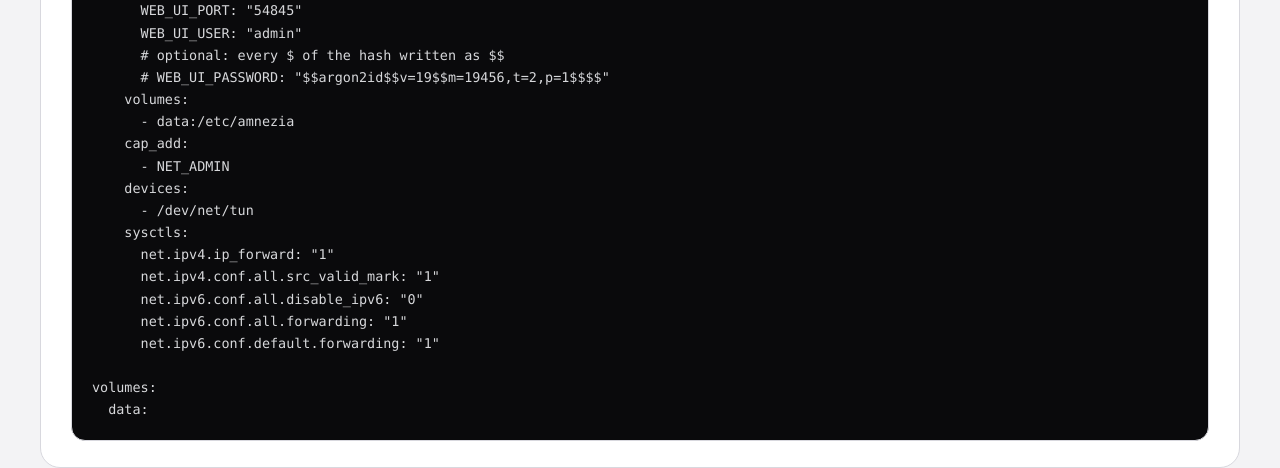
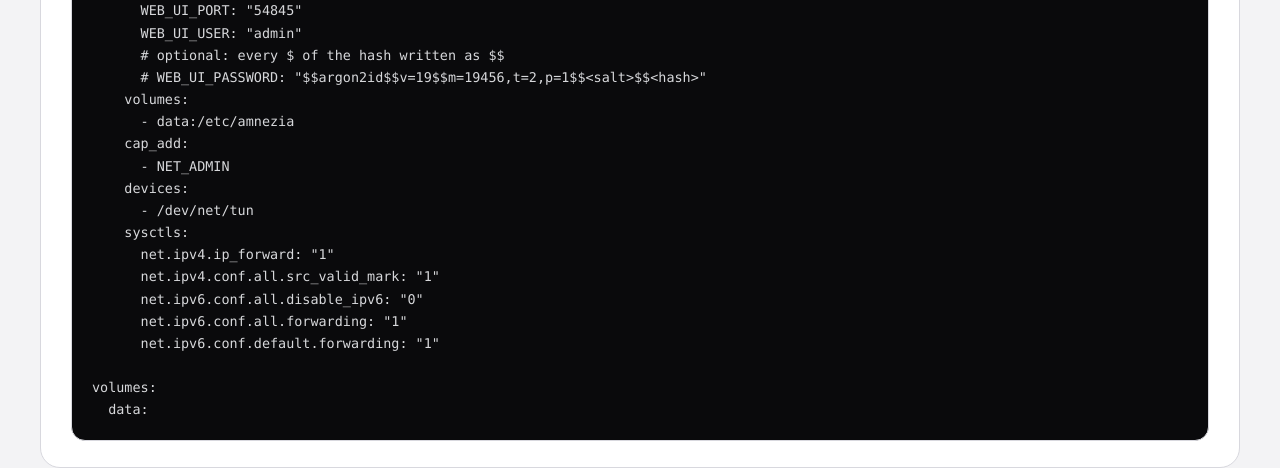
Before and after one commit to noelbennettz/amneziawg-ui, a plain HTML site: page docs/index.html in a window 1280 px wide. Shown: the part 4351-4819 px from the top of the page. Drawn offline with Linux system fonts and the light colour scheme.

Commit message:
Escape the hash placeholders in the compose snippet (#8)
Signed-off-by: Noel Bennett <351830989+noelbennettz@users.noreply.github.com>

```diff
--- a/docs/index.html
+++ b/docs/index.html
@@ -247,7 +247,7 @@ ls -l /dev/net/tun</code></pre>
       WEB_UI_PORT: "54845"
       WEB_UI_USER: "admin"
       # optional: every $ of the hash written as $$
-      # WEB_UI_PASSWORD: "$$argon2id$$v=19$$m=19456,t=2,p=1$$<salt>$$<hash>"
+      # WEB_UI_PASSWORD: "$$argon2id$$v=19$$m=19456,t=2,p=1$$&lt;salt&gt;$$&lt;hash&gt;"
     volumes:
       - data:/etc/amnezia
     cap_add:
```
Also changed, not shown: docs/zh.html (+1 -1 lines).
